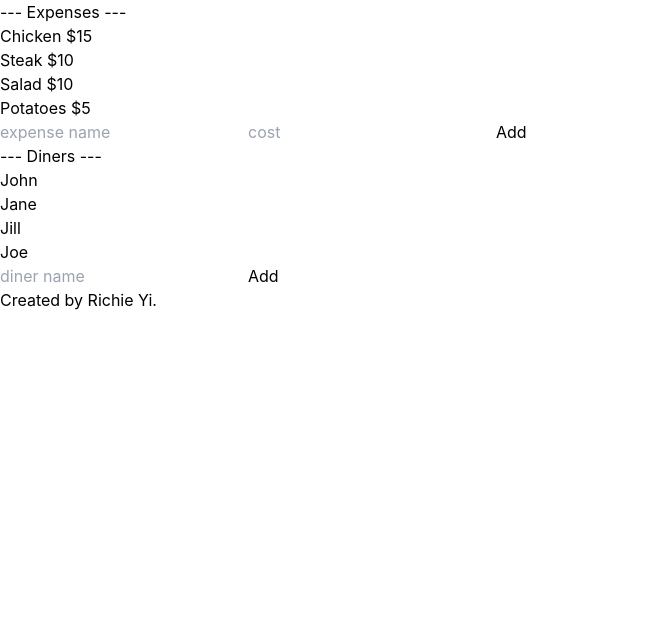
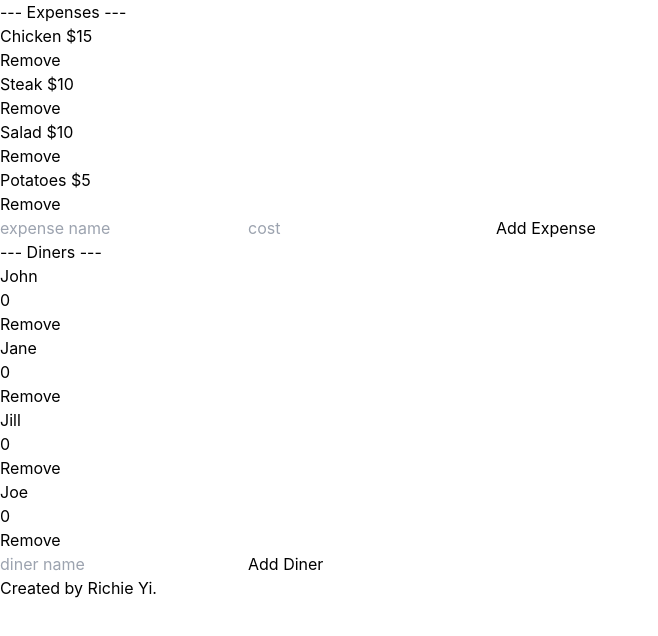
Before and after one commit to richieyi/ez-split, a Next.js app: page / in a window 1280 px wide. Shown: the top 636 px of the page, without its empty margins (0-658 px from the left). Built offline with nearby package versions, Linux system fonts and the light colour scheme.

Commit message:
Enable user to add expense to diner and display total per user

```diff
--- a/components/App/index.tsx
+++ b/components/App/index.tsx
@@ -18,17 +18,62 @@ function App() {
   const [expense, setExpense] = useState<string>('');
   const [cost, setCost] = useState<string>('');
 
+  const [selectedExpense, setSelectedExpense] =
+    useState<Expense | null>(null);
   const [selectedDiner, setSelectedDiner] = useState<Diner | null>(
     null
   );
+  console.log('diners', diners);
+  console.log('expenses', expenses);
+
+  function handleAddExpense(e: any) {
+    e.preventDefault();
+    const newExpenses = [...expenses];
+    const newExpense = new Expense(expense, Number(cost));
+    newExpenses.push(newExpense);
+    setExpenses(newExpenses);
+    setExpense('');
+    setCost('');
+  }
+
+  function handleAddDiner(e: any) {
+    e.preventDefault();
+    const newDiners = [...diners];
+    const newDiner = new Diner(diner);
+    newDiners.push(newDiner);
+    setDiners(newDiners);
+    setDiner('');
+  }
 
   function renderExpenses() {
-    return expenses.map((expense) => (
-      <div key={expense.getID()}>
+    return expenses.map((expense) => {
+      const isSelected = selectedExpense === expense;
+      return (
+        <div
+          key={expense.getID()}
+          className="flex justify-between"
+          onClick={() => handleAddExpenseToDiner(expense)}
+        >
+          <div className={isSelected ? 'text-red-500' : ''}>
             <span>{expense.getName()}</span>{' '}
             <span>${expense.getCost()}</span>
           </div>
-    ));
+          <button>Remove</button>
+        </div>
+      );
+    });
+  }
+
+  function handleAddExpenseToDiner(expense: Expense) {
+    setSelectedExpense(expense);
+    selectedDiner?.addExpense(expense);
+  }
+
+  function renderDinerTotal(diner: Diner) {
+    const total = diner.getExpenses().reduce((prev, curr) => {
+      return prev + curr.getCost();
+    }, 0);
+    return <div>{total}</div>;
   }
 
   function renderDiners() {
@@ -37,10 +82,14 @@ function App() {
       return (
         <div
           key={diner.getID()}
-          className={isSelected ? 'text-red-500' : ''}
+          className="flex justify-between"
           onClick={() => setSelectedDiner(diner)}
         >
-          {diner.getName()}
+          <div className={isSelected ? 'text-red-500' : ''}>
+            <span>{diner.getName()}</span>
+            <span>{renderDinerTotal(diner)}</span>
+          </div>
+          <div>Remove</div>
         </div>
       );
     });
@@ -52,6 +101,7 @@ function App() {
         <h1>--- Expenses ---</h1>
         <div>{renderExpenses()}</div>
         <div>
+          <form onSubmit={handleAddExpense}>
             <input
               className="border"
               placeholder="expense name"
@@ -64,20 +114,31 @@ function App() {
               value={cost}
               onChange={(e) => setCost(e.target.value)}
             />
-          <button className="border">Add</button>
+            <button
+              type="submit"
+              className="border"
+              onClick={handleAddExpense}
+            >
+              Add Expense
+            </button>
+          </form>
         </div>
       </div>
       <div>
         <h1>--- Diners ---</h1>
         <div>{renderDiners()}</div>
         <div>
+          <form onSubmit={handleAddDiner}>
             <input
               className="border"
               placeholder="diner name"
               value={diner}
               onChange={(e) => setDiner(e.target.value)}
             />
-          <button className="border">Add</button>
+            <button className="border" onClick={handleAddDiner}>
+              Add Diner
+            </button>
+          </form>
         </div>
       </div>
     </>
```
Lines whose indentation alone changed are shown as unchanged.
